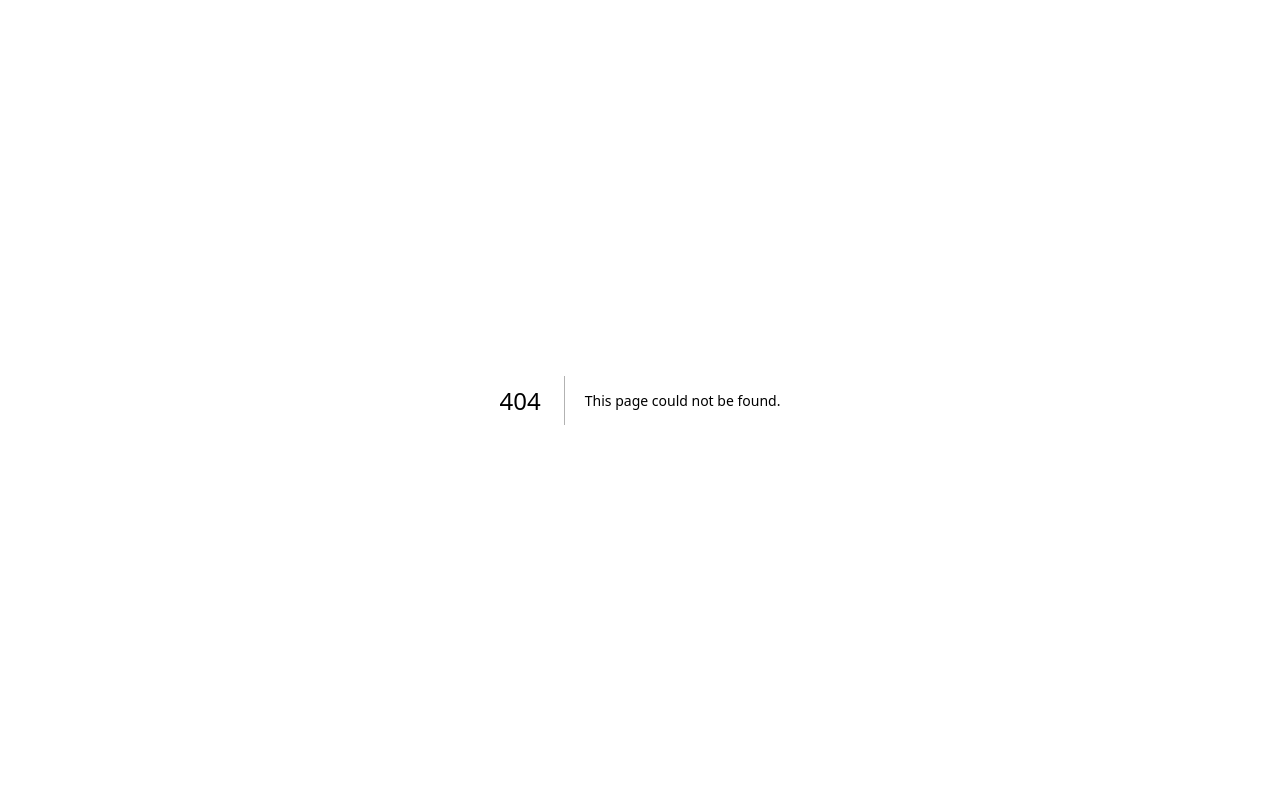
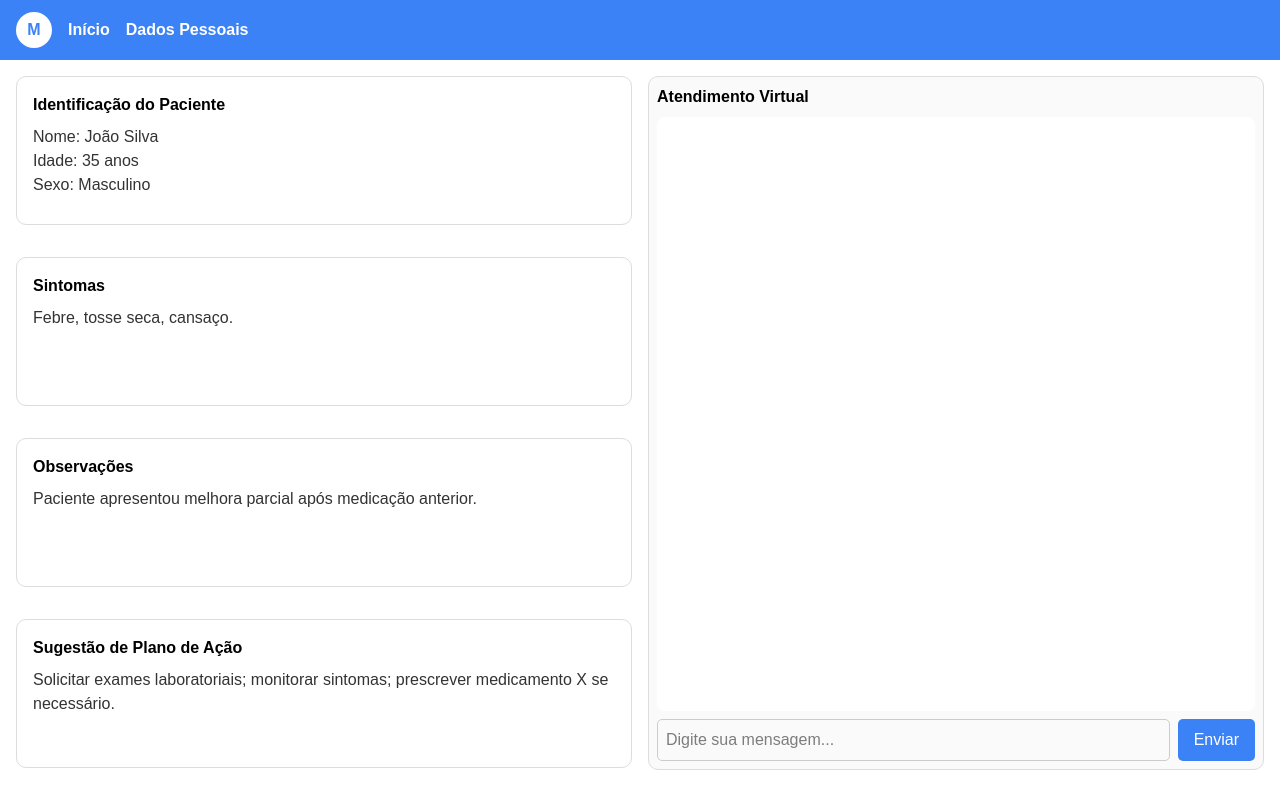
Before and after one commit to rbfcdog/digitaly-hack-, a Next.js app in the folder frontend/: page /client/Medico in a window 1280 px wide. Before the commit this address had no page. Built offline with nearby package versions, Linux system fonts and the light colour scheme.

Commit message:
Novas alterações, ToolBar e página do médico

```diff
--- /dev/null
+++ b/frontend/src/app/client/Medico/page.tsx
@@ -0,0 +1,82 @@
+import ChatBox from "@/components/ChatBox/ChatBox";
+import InfoBox from "@/components/InfoBox/InfoBox";
+import HeaderBar from "@/components/HeaderBar/Headerbar"; // import do novo header
+import React from "react";
+
+export default function MedicoPage() {
+  const headerHeight = 60;
+
+  return (
+    <div style={{ height: "100vh", display: "flex", flexDirection: "column" }}>
+      {/* HEADER */}
+      <HeaderBar height={headerHeight} />
+
+      {/* CONTEÚDO PRINCIPAL */}
+      <div
+        style={{
+          display: "flex",
+          flex: 1,
+          gap: "1rem",
+          padding: "1rem",
+          boxSizing: "border-box",
+          height: `calc(100vh - ${headerHeight}px)`,
+        }}
+      >
+        {/* LADO ESQUERDO */}
+        <div
+          style={{
+            width: "50%",
+            display: "flex",
+            flexDirection: "column",
+            gap: "1rem",
+            height: "100%",
+          }}
+        >
+          <InfoBox
+            title="Identificação do Paciente"
+            content={`Nome: João Silva\nIdade: 35 anos\nSexo: Masculino`}
+            style={{ flex: 1, overflowY: "auto" }}
+          />
+          <InfoBox
+            title="Sintomas"
+            content={`Febre, tosse seca, cansaço.`}
+            style={{ flex: 1, overflowY: "auto" }}
+          />
+          <InfoBox
+            title="Observações"
+            content={`Paciente apresentou melhora parcial após medicação anterior.`}
+            style={{ flex: 1, overflowY: "auto" }}
+          />
+          <InfoBox
+            title="Sugestão de Plano de Ação"
+            content={`Solicitar exames laboratoriais; monitorar sintomas; prescrever medicamento X se necessário.`}
+            style={{ flex: 1, overflowY: "auto" }}
+          />
+        </div>
+
+        {/* LADO DIREITO */}
+        <div
+          style={{
+            width: "50%",
+            display: "flex",
+            flexDirection: "column",
+            height: "100%",
+          }}
+        >
+          <ChatBox
+            title="Atendimento Virtual"
+            style={{
+              height: "98%",
+              display: "flex",
+              flexDirection: "column",
+              border: "1px solid #ddd",
+              borderRadius: "10px",
+              padding: "0.5rem",
+              backgroundColor: "#fafafa",
+            }}
+          />
+        </div>
+      </div>
+    </div>
+  );
+}
--- /dev/null
+++ b/frontend/src/app/client/cliente/page.tsx
@@ -0,0 +1,21 @@
+"use client";
+
+import ChatBox from "@/components/ChatBox/ChatBox";
+import HeaderBar from "@/components/HeaderBar/Headerbar"; // import do novo header
+
+export default function Page() {
+  return (
+    <div className="flex flex-col h-screen bg-gray-100">
+      {/* Header */}
+      <HeaderBar />
+
+      {/* Chat centralizado */}
+      <div className="flex justify-center items-center flex-1">
+        <ChatBox
+          title="Atendimento Virtual"
+          style={{ width: "500px", height: "500px" }}
+        />
+      </div>
+    </div>
+  );
+}
--- a/frontend/src/app/client/page.tsx
+++ /dev/null
@@ -1,14 +0,0 @@
-"use client";
-
-import ChatBox from "@/components/ChatBox/ChatBox";
-
-export default function Page() {
-  return (
-    <div className="flex justify-center items-center h-screen bg-gray-100">
-      <ChatBox
-        title="Atendimento Virtual"
-        style={{ width: "500px", height: "500px" }}
-      />
-    </div>
-  );
-}
--- a/frontend/src/components/ChatBox/ChatBox.tsx
+++ b/frontend/src/components/ChatBox/ChatBox.tsx
@@ -29,7 +29,7 @@ const ChatBox: React.FC<ChatBoxProps> = ({
 
     const userMessage: Message = {
       sender: "user",
-      name: "Você",
+      name: "Oruam",
       text: input,
     };
 
@@ -42,7 +42,7 @@ const ChatBox: React.FC<ChatBoxProps> = ({
         ...prev,
         {
           sender: "bot",
-          name: "Assistente",
+          name: "Médico",
           text: "Essa é uma resposta automática :)",
         },
       ]);
@@ -71,23 +71,24 @@ const ChatBox: React.FC<ChatBoxProps> = ({
     borderRadius: "10px",
     padding: "1rem",
     backgroundColor: "#fafafa",
+    height: "100%", // ocupa toda a altura do container pai
     ...style,
   }}
 >
-      {title && <h2 className="text-lg font-semibold mb-2"
-                    style={{color:"black"}}>{title}</h2>}
+  {title && (
+    <h2 style={{ color: "black", fontWeight: 600, marginBottom: "0.5rem" }}>
+      {title}
+    </h2>
+  )}
 
   {/* Área das mensagens */}
   <div
     style={{
-          flex: 1,
+      flex: 1,          // ocupa todo o espaço disponível vertical
       overflowY: "auto",
-          marginBottom: "0.5rem",
       padding: "0.5rem",
       backgroundColor: "#fff",
       borderRadius: "8px",
-          minHeight: "200px",
-          maxHeight: "400px",
     }}
   >
     {messages.map((msg, idx) => (
@@ -98,30 +99,39 @@ const ChatBox: React.FC<ChatBoxProps> = ({
         text={msg.text}
       />
     ))}
-
-        {/* 🔹 marcador invisível para rolar até o fim */}
     <div ref={messagesEndRef} />
   </div>
 
   {/* Campo de texto + botão */}
-      <div style={{ display: "flex", gap: "0.5rem" }}>
+  <div style={{ display: "flex", gap: "0.5rem", marginTop: "0.5rem" }}>
     <input
       type="text"
       value={input}
       onChange={(e) => setInput(e.target.value)}
       onKeyDown={handleKeyDown}
       placeholder={placeholder}
-          className="flex-1 border border-gray-300 rounded px-3 py-2 text-sm focus:outline-none"
-          style={{ color: "black" }}
+      style={{
+        flex: 1,
+        border: "1px solid #ccc",
+        borderRadius: "5px",
+        padding: "0.5rem",
+        color: "black",
+      }}
     />
     <button
       onClick={sendMessage}
-          className="bg-blue-500 text-white px-4 py-2 rounded hover:bg-blue-600"
+      style={{
+        backgroundColor: "#3b82f6",
+        color: "white",
+        borderRadius: "5px",
+        padding: "0.5rem 1rem",
+      }}
     >
       Enviar
     </button>
   </div>
 </div>
+
   );
 };
 
--- /dev/null
+++ b/frontend/src/components/HeaderBar/Headerbar.tsx
@@ -0,0 +1,51 @@
+import React from "react";
+
+interface HeaderBarProps {
+  height?: number;
+}
+
+const HeaderBar: React.FC<HeaderBarProps> = ({ height = 60 }) => {
+  return (
+    <header
+      style={{
+        height: `${height}px`,
+        display: "flex",
+        alignItems: "center",
+        padding: "0 1rem",
+        backgroundColor: "#3b82f6",
+        color: "#fff",
+        gap: "1rem",
+      }}
+    >
+      {/* Bolinha */}
+      <div
+        style={{
+          width: "36px",
+          height: "36px",
+          borderRadius: "50%",
+          backgroundColor: "#fff",
+          display: "flex",
+          alignItems: "center",
+          justifyContent: "center",
+          color: "#3b82f6",
+          fontWeight: 600,
+          cursor: "pointer",
+        }}
+      >
+        M
+      </div>
+
+      {/* Links */}
+      <nav style={{ display: "flex", gap: "1rem", fontWeight: 600 }}>
+        <a href="#" style={{ color: "#fff", textDecoration: "none" }}>
+          Início
+        </a>
+        <a href="#" style={{ color: "#fff", textDecoration: "none" }}>
+          Dados Pessoais
+        </a>
+      </nav>
+    </header>
+  );
+};
+
+export default HeaderBar;
--- /dev/null
+++ b/frontend/src/components/InfoBox/InfoBox.tsx
@@ -0,0 +1,47 @@
+// src/components/InfoBox.tsx
+import React from "react";
+
+interface InfoBoxProps {
+  title: string;
+  content: string;
+  style?: React.CSSProperties;
+}
+
+const InfoBox: React.FC<InfoBoxProps> = ({ title, content, style }) => {
+  return (
+    <div
+      style={{
+        display: "flex",
+        flexDirection: "column",
+        backgroundColor: "#fff",
+        border: "1px solid #ddd",
+        borderRadius: "10px",
+        padding: "1rem",
+        marginBottom: "1rem",
+        overflowY: "auto",
+        maxHeight: "100%", // permite ocupar todo o espaço do flex
+        ...style,
+      }}
+    >
+      <h3
+        style={{
+          fontWeight: 600,
+          marginBottom: "0.5rem",
+          color: "#000",
+        }}
+      >
+        {title}
+      </h3>
+      <div
+        style={{
+          color: "#333",
+          whiteSpace: "pre-wrap", // interpreta \n como quebra de linha
+        }}
+      >
+        {content}
+      </div>
+    </div>
+  );
+};
+
+export default InfoBox;
--- /dev/null
+++ b/package.json
@@ -0,0 +1,5 @@
+{
+  "dependencies": {
+    "react-icons": "^5.5.0"
+  }
+}
```
Also changed, not shown: 1 other file (tests, documents, lock files or other folders). Lines whose indentation alone changed are shown as unchanged.
